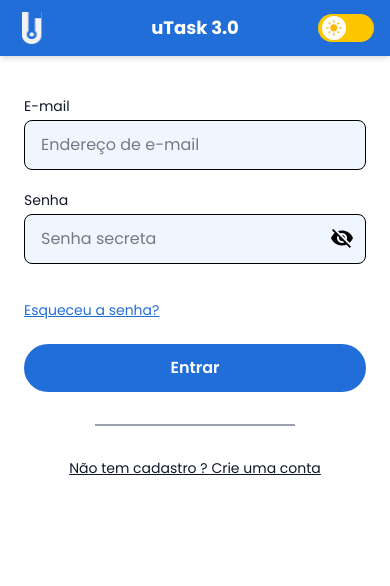
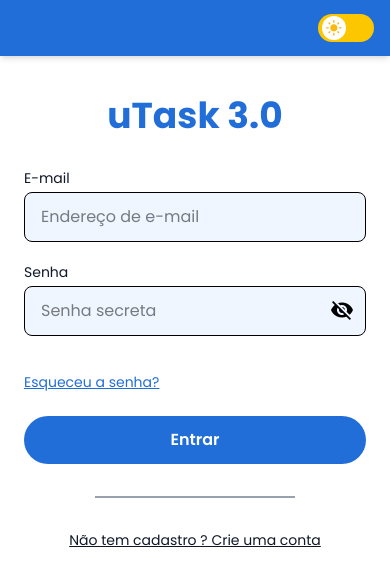
Before and after one commit to miguelnsimoes/utask-3.0, a React (Vite) app in the folder frontend/: page / in a window 390 px wide. Shown: the top 586 px of the page. Built offline with nearby package versions, Linux system fonts and the light colour scheme.

Commit message:
adiciona prop isLogin ao Header para ocultar logo na tela inicial

```diff
--- a/frontend/src/components/Header.tsx
+++ b/frontend/src/components/Header.tsx
@@ -4,7 +4,11 @@ import darkModeIcon from '../assets/dark_mode.svg'
 import logo from '../assets/logo.svg'
 import logoAzul from '../assets/logo azul.svg'
 
-export function Header() {
+interface HeaderProps {
+    isLogin?: boolean
+}
+
+export function Header({ isLogin = false }: HeaderProps) {
     const { darkMode, toggleDarkMode } = useTheme()
 
     const titleClass = darkMode ? 'text-primary-dark-mode' : 'text-white'
@@ -15,6 +19,9 @@ export function Header() {
                 h-14 px-4
                 sm:h-[52px] sm:justify-end sm:px-6
                 ${darkMode ? 'bg-[#333333]' : 'bg-primary-dark'}`}>
+
+            {!isLogin && (
+                <>
                     <img
                         src={darkMode ? logoAzul : logo}
                         alt="uTask logo"
@@ -25,6 +32,8 @@ export function Header() {
                         className={`absolute left-1/2 -translate-x-1/2 text-lg font-bold whitespace-nowrap pointer-events-none sm:hidden ${titleClass}`}>
                         uTask 3.0
                     </h1>
+                </>
+            )}
 
             <button
                 type="button"
--- a/frontend/src/pages/Login.tsx
+++ b/frontend/src/pages/Login.tsx
@@ -62,7 +62,7 @@ export function Login() {
 
   return (
   <div className={`flex flex-col h-screen ${darkMode ? 'bg-dark-back' : 'bg-white'}`}>
-    <Header />
+    <Header isLogin={true} />
 
       <div className="flex flex-1">
 
@@ -73,7 +73,7 @@ export function Login() {
       <div className={`hidden sm:block w-px my-16 ${darkMode ? 'bg-gray-600' : 'bg-primary'}`}></div>
 
       <div className="w-full sm:w-1/2 flex flex-col items-center justify-start pt-10 sm:pt-22 px-6 sm:px-20">
-        <h1 className={`hidden sm:block text-4xl sm:text-5xl font-bold mb-8 sm:mb-12 ${darkMode ? 'text-primary-dark-mode' : 'text-primary-dark'}`}>uTask 3.0</h1>
+        <h1 className={`text-center w-full text-4xl sm:text-5xl font-bold mb-8 sm:mb-12 ${darkMode ? 'text-primary-dark-mode' : 'text-primary-dark'}`}>uTask 3.0</h1>
 
         <div className="flex flex-col w-full max-w-md">
           <label className={`text-sm mb-1 font-poppins font-normal ${darkMode ? 'text-white' : 'text-gray-900'}`}>E-mail</label>
@@ -111,7 +111,7 @@ export function Login() {
           className="bg-primary-dark text-white py-3 rounded-full font-semibold hover:bg-primary-navy transition">Entrar</button>
 
             <hr className="my-8 w-50 mx-auto border-1 border-gray-400" />
-            <p onClick={() => navigate('/register')} className={`text-center text-sm underline font-poppins font-normal ${darkMode ? 'text-white' : 'text-gray-900'}`}>Não tem cadastro ? Crie uma conta</p>
+            <p onClick={() => navigate('/register')} className={`cursor-pointer text-center text-sm underline font-poppins font-normal ${darkMode ? 'text-white' : 'text-gray-900'}`}>Não tem cadastro ? Crie uma conta</p>
         </div>
 
       </div>
```
Lines whose indentation alone changed are shown as unchanged.
